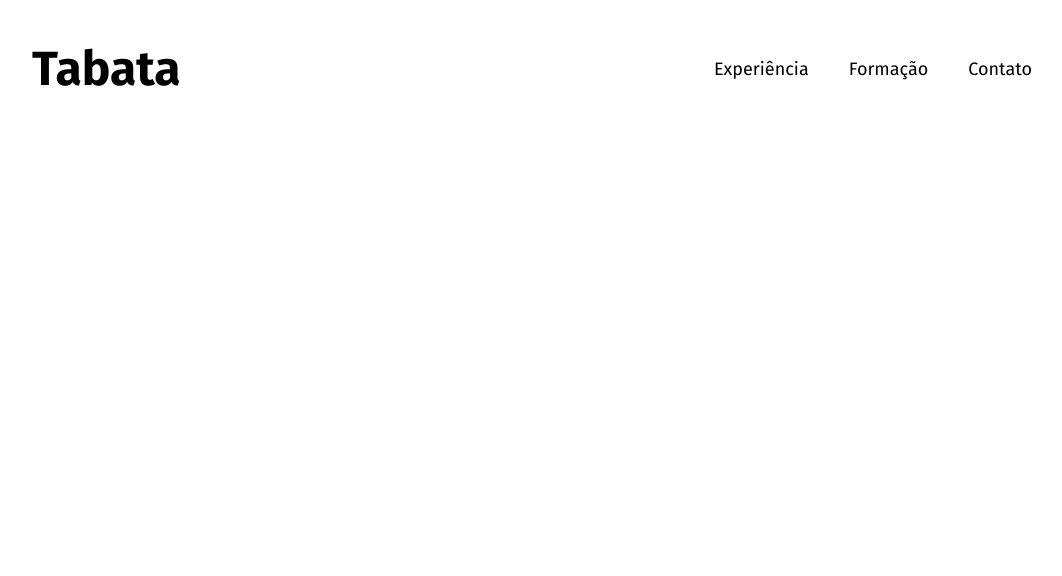
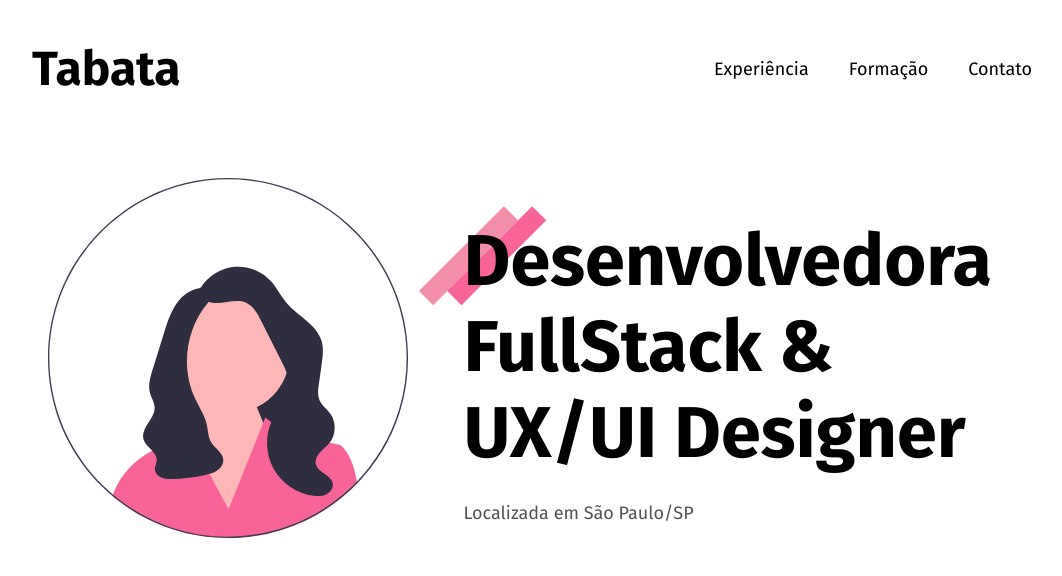
Before and after one commit to TabataSouto/portfolio-origamid, a plain HTML site: page index.html in a window 1280 px wide. Shown: the whole page, without its empty margins (108-1170 px from the left). Drawn offline with Linux system fonts and the light colour scheme.

Commit message:
feat: apresentação inicial

```diff
--- a/css/style.css
+++ b/css/style.css
@@ -34,17 +34,62 @@ header h3 {
 .menu {
   display: grid;
   justify-content: end;
-  & ul {
+}
+
+.menu ul {
   display: flex;
   gap: 0 40px;
-    & li a {
+}
+
+.menu li a {
   font-size: 1.125rem;
   color: #000;
 }
+
+/* ESTILIZAÇÃO TITULO */
+img {
+  max-width: 100%;
+  display: block;
 }
+
+.title {
+  display: grid;
+  grid-template-columns: 1fr 1.2fr;
+  margin-top: 5rem;
+}
+
+.infos {
+  position: relative;
+  padding: 40px;
+}
+
+.infos h1 {
+  font-size: 4.5rem;
+  word-wrap: break-word;
+  max-width: 530px;
+}
+
+.infos p {
+  font-size: 1.125rem;
+  color: #525252;
+  margin-top: 1.625rem;
+}
+
+.infos img {
+  position: absolute;
+  top: 28px;
+  left: -5px;
+  z-index: -1;
+}
+
+.picture img {
+  object-fit: cover;
+  max-width: 360px;
+  margin: auto;
 }
 
 
+/* ESTILIZAÇÃO MOBILE */
 @media (max-width: 800px) {
   .menu {
     display: none;
--- a/index.html
+++ b/index.html
@@ -20,6 +20,57 @@
       </ul>
     </nav>
   </header>
+
+  <section class="title">
+    <div class="picture">
+      <img src="img/avatar.svg" alt="foto">
+    </div>
+    <div class="infos">
+      <img src="img/detail.svg" alt="">
+      <h1>Desenvolvedora FullStack & UX/UI Designer</h1>
+      <p>Localizada em São Paulo/SP</p>
+    </div>
+  </section>
+
+  <!-- <section id="experiencia" class="experience">
+    <h2 class="subtitle">Experiência</h2>
+    <article class="description">
+      <p>
+        Apaixonada pelo mundo do Desenvolvimento e Design Web,
+        hoje atuo como Desenvolvedora FullStack na Peticionee e
+        participo de um grande projeto chamado Achievo na Skill Labs.
+      </p>
+      <div class="experience-items">
+        <div class="card">
+          <p>ANO</p>
+          <h3>EMPRESA</h3>
+          <h3>CARGO</h3>
+          <p>DESCRICAO</p>
+          <div>
+            <p>TECNOLOGIA</p>
+          </div>
+        </div>
+        <div class="card">
+          <p>ANO</p>
+          <h3>EMPRESA</h3>
+          <h3>CARGO</h3>
+          <p>DESCRICAO</p>
+          <div>
+            <p>TECNOLOGIA</p>
+          </div>
+        </div>
+        <div class="card">
+          <p>ANO</p>
+          <h3>EMPRESA</h3>
+          <h3>CARGO</h3>
+          <p>DESCRICAO</p>
+          <div>
+            <p>TECNOLOGIA</p>
+          </div>
+        </div>
+      </div>
+    </article>
+  </section> -->
 </body>
 
 </html>
```
Also changed, not shown: img/avatar.svg (added), img/detail.svg (added). Lines whose indentation alone changed are shown as unchanged.
